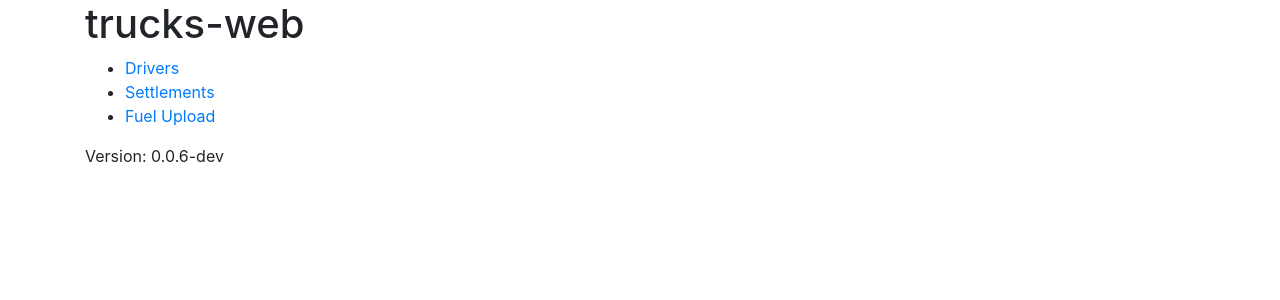
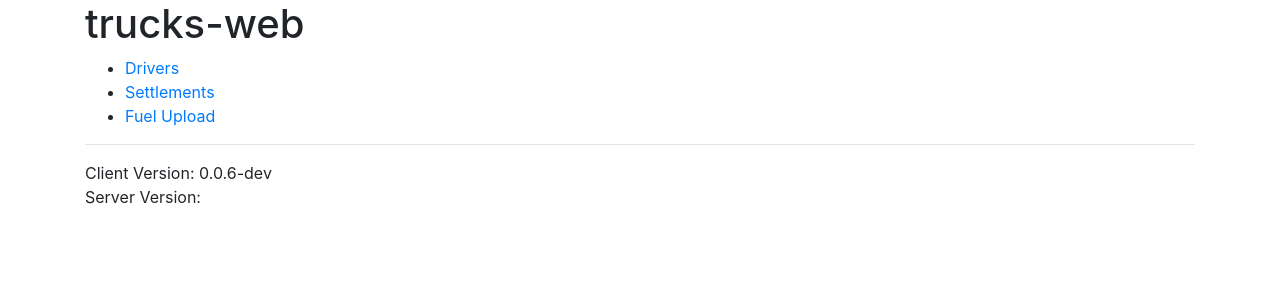
Before and after one commit to delormej/trucks.v2-web, an Angular app: page /driver in a window 1280 px wide. Shown: the top 300 px of the page. Built offline with nearby package versions, Linux system fonts and the light colour scheme; no server answers.

Commit message:
Adding server version.

```diff
--- a/src/app/settlements.service.ts
+++ b/src/app/settlements.service.ts
@@ -92,6 +92,10 @@ export class SettlementsService {
           .set('driverSettlementId', driverSettlementId)
           .set('itemId', itemId) });
   }
+
+  getVersion() : Observable<VerisonInfo> {
+    return this.http.get<VerisonInfo>(SettlementsService.baseUrl + "/version")
+  };
 }
 
 export class ManualEntry {
@@ -227,3 +231,11 @@ export interface FuelCharge {
   merchantState: string;
   merchantPostal:	string;
 }
+
+export interface VerisonInfo
+{
+    projectId: string;
+    version: string;
+    computeInstanceId: string;
+    serviceRevision: string;
+}
--- a/src/app/version/version.component.html
+++ b/src/app/version/version.component.html
@@ -1 +1,5 @@
-<p>Version: {{appVersion}}</p>
+<hr/>
+<div>
+    Client Version: {{appVersion}}<br/>
+    Server Version: {{serverVersion?.version}}<br/>
+</div>
--- a/src/app/version/version.component.ts
+++ b/src/app/version/version.component.ts
@@ -1,5 +1,6 @@
 import { Component, OnInit } from '@angular/core';
 import { environment } from 'src/environments/environment';
+import { SettlementsService, VerisonInfo } from '../settlements.service';
 
 @Component({
   selector: 'app-version',
@@ -9,10 +10,15 @@ import { environment } from 'src/environments/environment';
 export class VersionComponent implements OnInit {
 
   appVersion: string = environment.appVersion;
+  serverVersion!: VerisonInfo;
 
-  constructor() { }
+  constructor(private settlementsService: SettlementsService) {}
 
   ngOnInit(): void {
+    this.settlementsService.getVersion()
+      .subscribe(res => {
+        console.log(res);
+        this.serverVersion = res;
+      });
   }
-
 }
```
